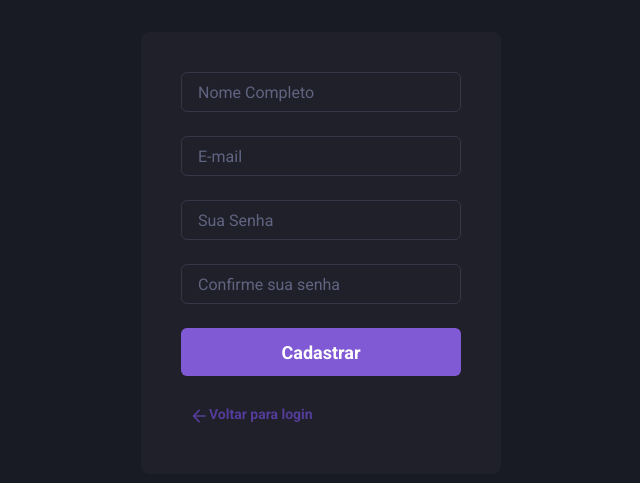
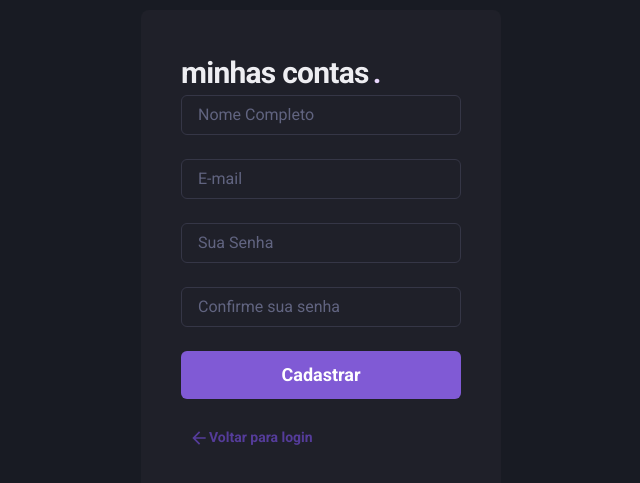
Before and after one commit to moriuriel/frontend-application, a React (Vite) app: page /signup in a window 1280 px wide. Shown: the part 147-630 px from the top of the page, without its empty margins (319-959 px from the left). Built offline with nearby package versions, Linux system fonts and the light colour scheme.

Commit message:
feat: adicionando componente do logo

```diff
--- a/src/modules/signIn/index.tsx
+++ b/src/modules/signIn/index.tsx
@@ -1,5 +1,6 @@
 import {Link as RouterLink} from'react-router-dom'
 import { Button, Flex, Input, Link, Stack, Text } from '@chakra-ui/react';
+import { Logo } from '../../components/Logo';
 
 
 function SignIn() {
@@ -15,7 +16,7 @@ function SignIn() {
         borderRadius={8}
         flexDir="column"
       >
-
+        <Logo />
         <Stack spacing="6">
           <Input
             name="email"
--- a/src/modules/signUp/index.tsx
+++ b/src/modules/signUp/index.tsx
@@ -1,6 +1,7 @@
 import { ArrowBackIcon } from '@chakra-ui/icons';
 import { Link as RouterLink } from 'react-router-dom';
 import { Button, Flex, Input, Link, Stack } from '@chakra-ui/react';
+import { Logo } from '../../components/Logo';
 
 function SignUp() {
   return (
@@ -14,6 +15,7 @@ function SignUp() {
         borderRadius={8}
         flexDir="column"
       >
+        <Logo />
         <Stack spacing="6">
           <Input
             name="name"
```
